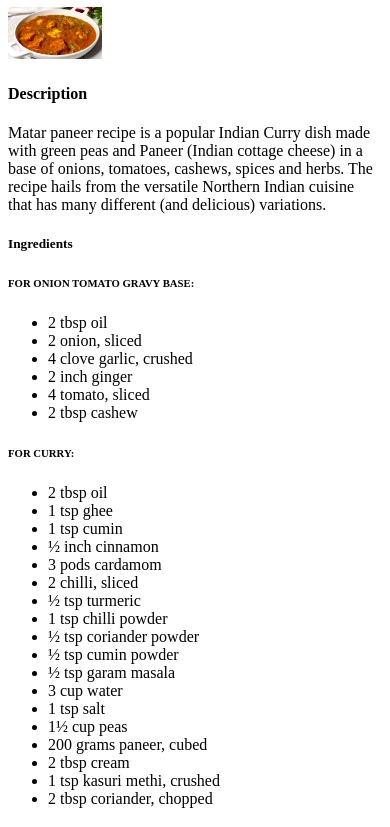
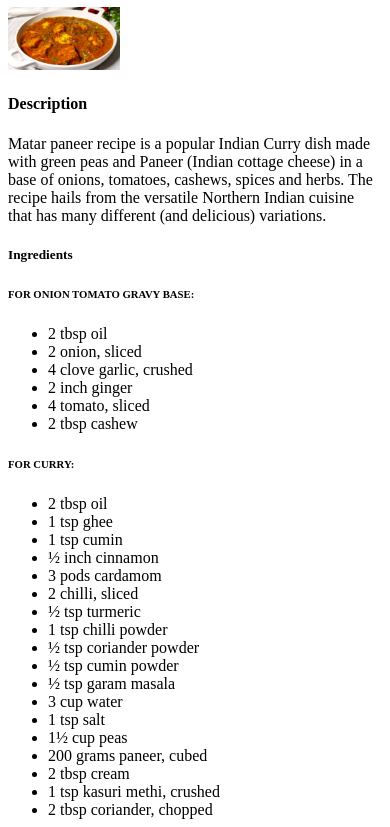
Before and after one commit to deveshkoli/odin-recipes, a plain HTML site: page recipes/matar_paneer.html in a window 390 px wide. Shown: the part 99-926 px from the top of the page. Drawn offline with Linux system fonts and the light colour scheme.

Commit message:
Changes in height and width for mobile devices

```diff
--- a/recipes/matar_paneer.html
+++ b/recipes/matar_paneer.html
@@ -8,7 +8,7 @@
 <body>
     <a href="../index.html">Home</a>
     <h1>Matar Paneer</h1>
-    <img src="./images/matar_paneer.jpg" alt="Picture of Matar Paneer" width="25%" height="25%">
+    <img src="./images/matar_paneer.jpg" alt="Picture of Matar Paneer" width="30%" height="auto">
     <h4>Description</h4>
     <p>Matar paneer recipe is a popular Indian Curry dish made with green peas and Paneer (Indian cottage cheese) in a base of onions, tomatoes, cashews, spices and herbs. The recipe hails from the versatile Northern Indian cuisine that has many different (and delicious) variations.
     </p>
```
